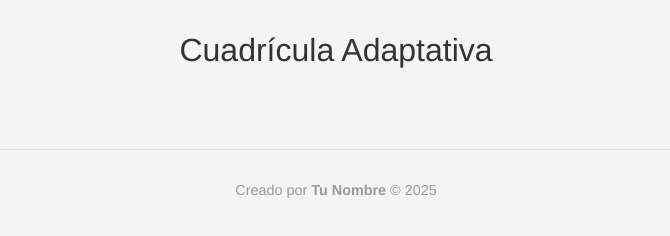
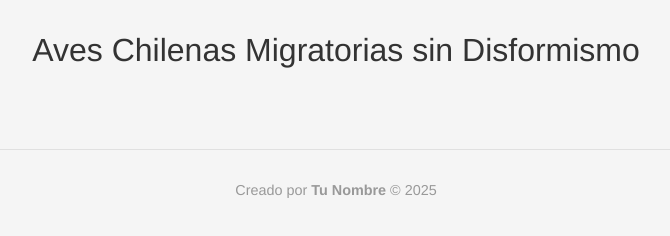
Before and after one commit to marcedzgn/clase-08, a plain HTML site: page index.html in a window 1280 px wide. Shown: the whole page, without its empty margins (304-974 px from the left). Drawn offline with Linux system fonts and the light colour scheme; no server answers.

Commit message:
Update index.html

```diff
--- a/index.html
+++ b/index.html
@@ -94,7 +94,7 @@
 </head>
 <body>
     <div class="container">
-        <h1>Cuadrícula Adaptativa</h1>
+        <h1>Aves Chilenas Migratorias sin Disformismo</h1>
         <div class="grid" id="grid"></div>
     </div>
 
```
